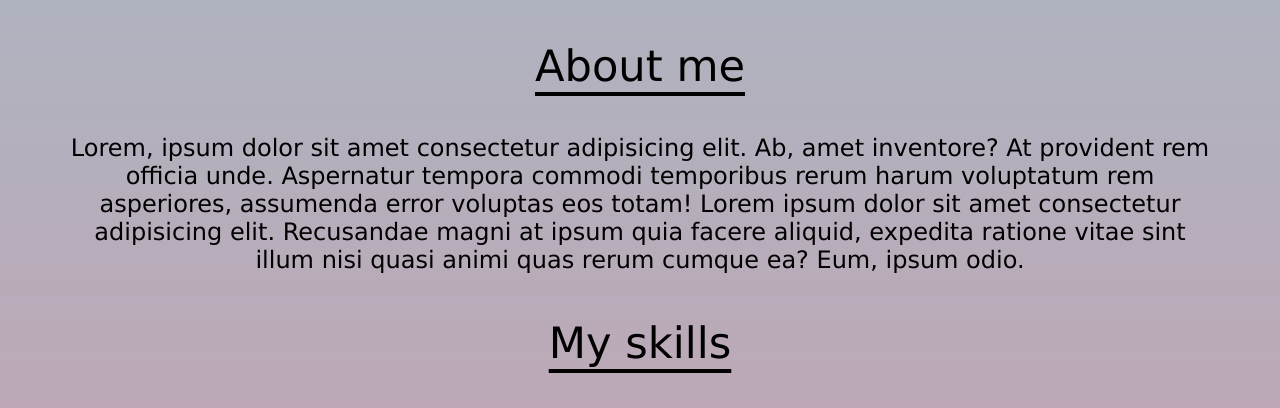
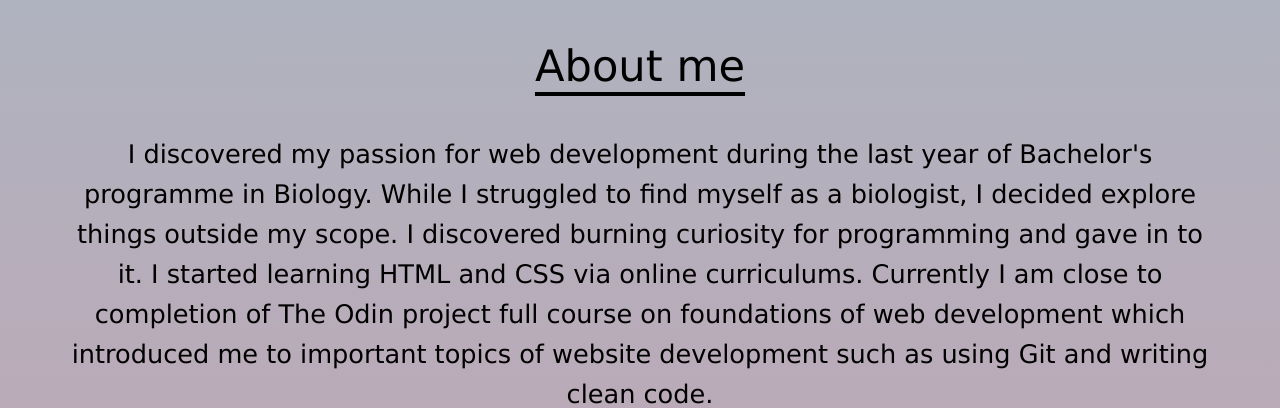
Before and after one commit to GretaRa/portfolio2, a plain HTML site: page index.html in a window 1280 px wide. Shown: the part 386-794 px from the top of the page. Drawn offline with Linux system fonts and the light colour scheme; a web font is replaced by a local one.

Commit message:
Edit 'About me' text

```diff
--- a/css/style.css
+++ b/css/style.css
@@ -116,12 +116,13 @@ header{
   }
 
 .aboutMe{
-  font-size: 1.5rem;
+  font-size: 1.6rem;
   text-align: center;
   max-width: 75ch;
   margin-left: auto;
   margin-right: auto;
   padding: 0 4rem;
+  line-height: 2.5rem;
 }
 
 .skillBubbles{
--- a/index.html
+++ b/index.html
@@ -45,7 +45,7 @@
     <div class="content">
       <div>
         <p class="paragraphTitle">About me</p>
-        <p class="aboutMe">Lorem, ipsum dolor sit amet consectetur adipisicing elit. Ab, amet inventore? At provident rem officia unde. Aspernatur tempora commodi temporibus rerum harum voluptatum rem asperiores, assumenda error voluptas eos totam! Lorem ipsum dolor sit amet consectetur adipisicing elit. Recusandae magni at ipsum quia facere aliquid, expedita ratione vitae sint illum nisi quasi animi quas rerum cumque ea? Eum, ipsum odio.</p>
+        <p class="aboutMe">I discovered my passion for web development during the last year of Bachelor's programme in Biology. While I struggled to find myself as a biologist, I decided explore things outside my scope. I discovered burning curiosity for programming and gave in to it. I started learning HTML and CSS via online curriculums. Currently I am close to completion of The Odin project full course on foundations of web development which introduced me to important topics of website development such as using Git and writing clean code. <br>Therefore, here I am now - a proud graduate with BSc degree in biology, but more important - a passionate junior front-end developer with never ending curiosity to learn. I am seeking for an opportunity to show my ambition to start a career as a web developer.</p>
       </div>
       <div class="skills">
         <p class="paragraphTitle">My skills</p>
```
